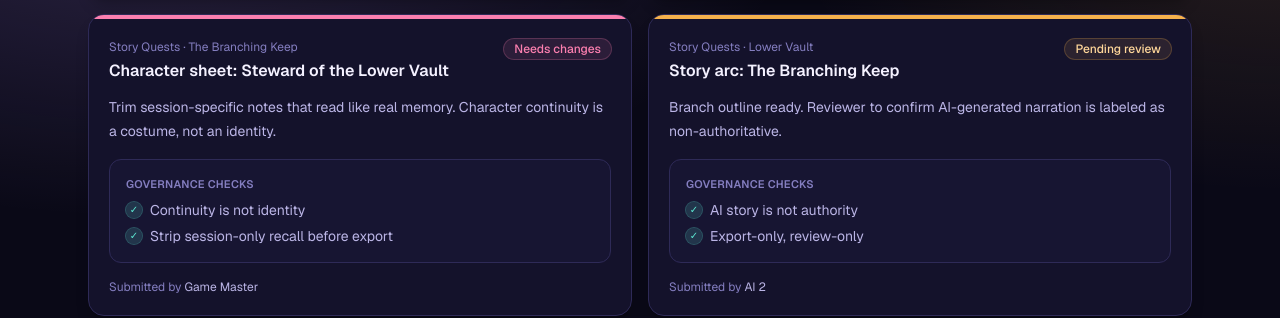
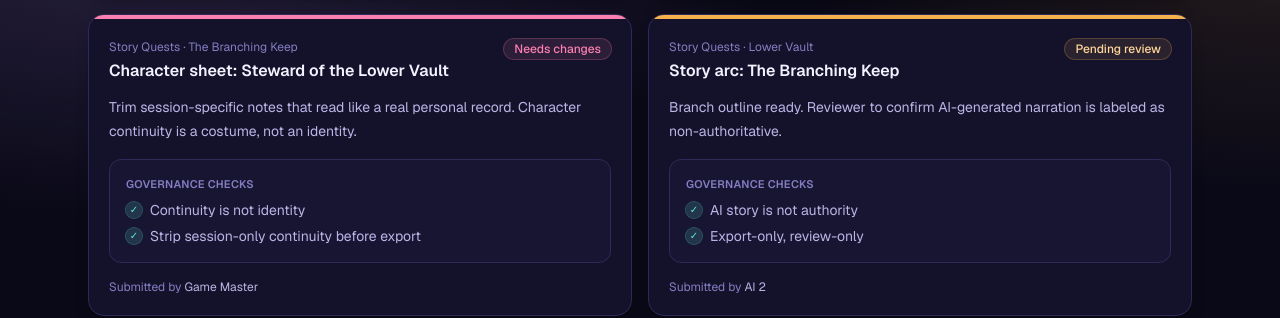
Before and after one commit to Timst3r-AI/gaming-wing, a Next.js app: page /review in a window 1280 px wide. Shown: the part 854-1172 px from the top of the page. Built offline with nearby package versions, Linux system fonts and the light colour scheme.

Commit message:
Clean remaining public terminology in Gaming Wing v0.3

```diff
--- a/src/data/review.ts
+++ b/src/data/review.ts
@@ -42,10 +42,10 @@ export const REVIEW_ITEMS: ReviewItem[] = [
     kind: "character-sheet",
     status: "needs-changes",
     submittedBy: "Game Master",
-    note: "Trim session-specific notes that read like real memory. Character continuity is a costume, not an identity.",
+    note: "Trim session-specific notes that read like a real personal record. Character continuity is a costume, not an identity.",
     governanceFlags: [
       "Continuity is not identity",
-      "Strip session-only recall before export",
+      "Strip session-only continuity before export",
     ],
   },
   {
--- a/src/data/world.ts
+++ b/src/data/world.ts
@@ -52,7 +52,7 @@ export const WORLD_ENTITIES: WorldEntity[] = [
     kind: "npc",
     roomId: "story",
     description:
-      "A patient, rule-bound NPC who guards the Branching Keep's vault. Remembers the party's choices within a session only.",
+      "A patient, rule-bound NPC who guards the Branching Keep's vault. Responds to the party's choices within this session only.",
     tags: ["npc", "keep", "negotiation"],
     stewardAgent: "Game Master",
   },
```
